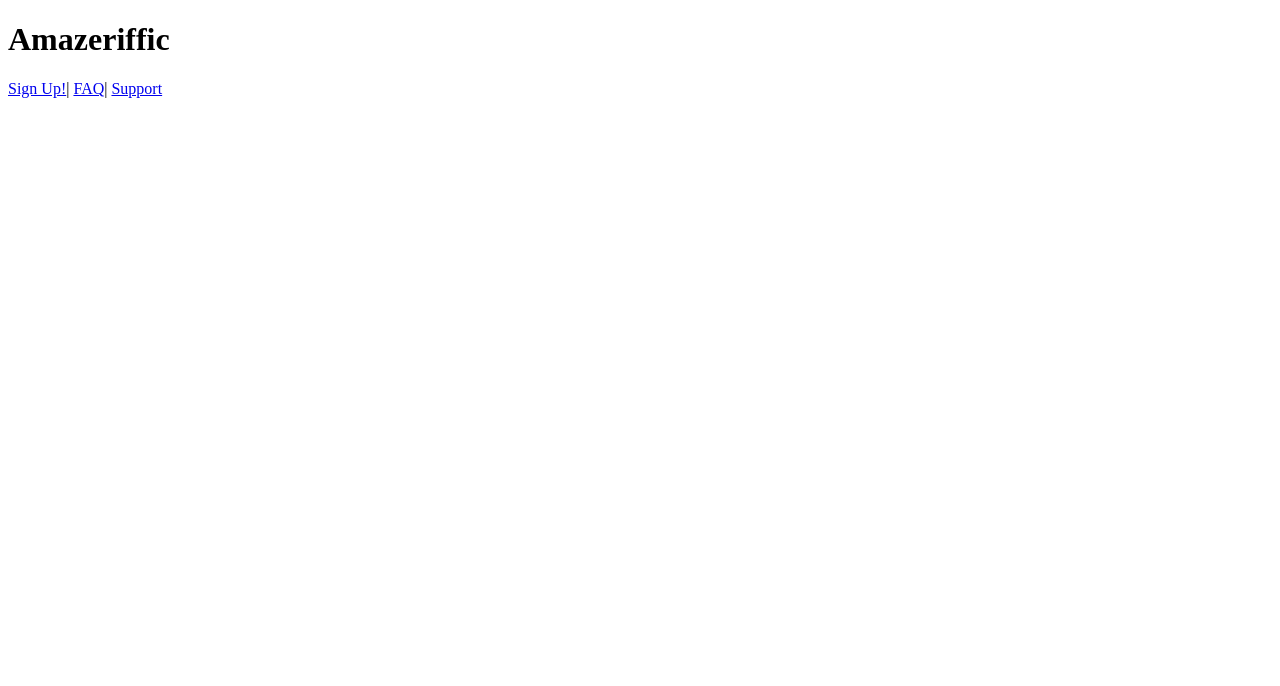
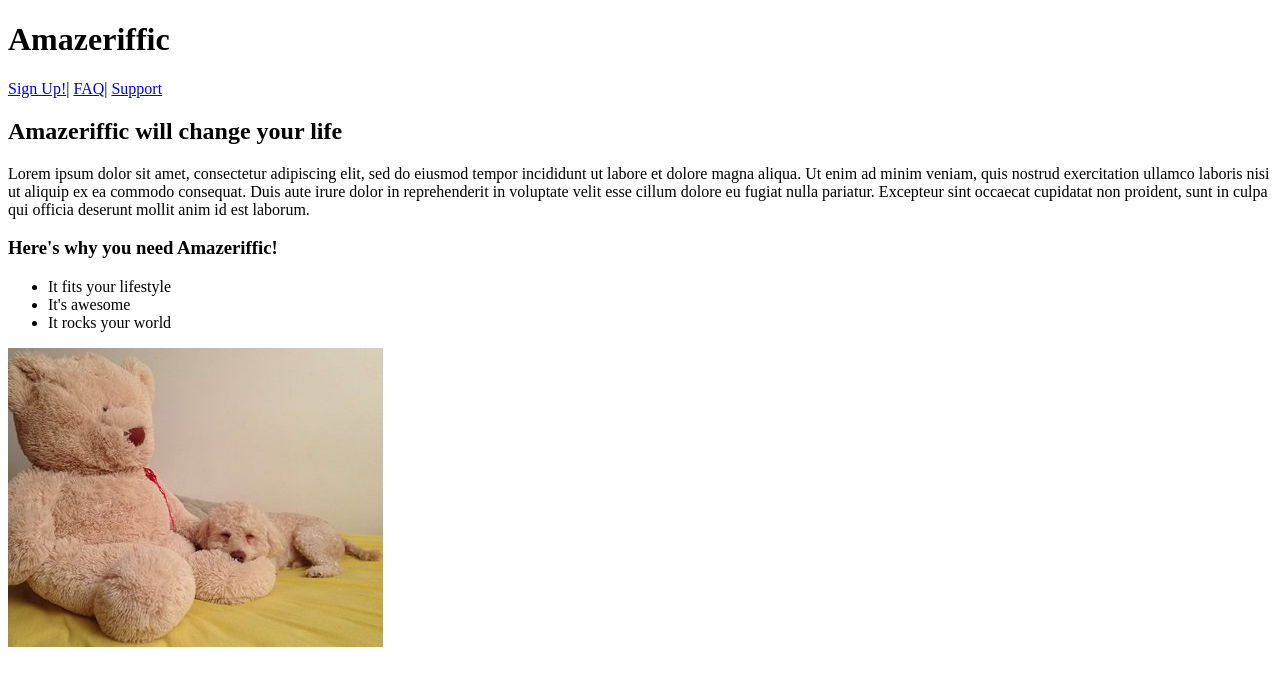
Before and after one commit to mengdage/Amazeriffic, a plain HTML site: page index.html in a window 1280 px wide. Drawn offline with Linux system fonts and the light colour scheme.

Commit message:
add main content

```diff
--- a/index.html
+++ b/index.html
@@ -15,7 +15,22 @@
     </header>
 
     <main>
+      <div class="">
+        <h2>Amazeriffic will change your life</h2>
+        <p>Lorem ipsum dolor sit amet, consectetur adipiscing elit, sed do eiusmod tempor incididunt ut labore et dolore magna aliqua. Ut enim ad minim veniam, quis nostrud exercitation ullamco laboris nisi ut aliquip ex ea commodo consequat. Duis aute irure dolor in reprehenderit in voluptate velit esse cillum dolore eu fugiat nulla pariatur. Excepteur sint occaecat cupidatat non proident, sunt in culpa qui officia deserunt mollit anim id est laborum.</p>
 
+        <h3>Here's why you need Amazeriffic!</h3>
+        <ul>
+          <li>It fits your lifestyle</li>
+          <li>It's awesome</li>
+          <li>It rocks your world</li>
+        </ul>
+
+      </div>
+      <div class="">
+        <img src="toy.jpg" alt="an image of a bear toy">
+
+      </div>
     </main>
 
     <footer>
```
Also changed, not shown: dota.jpg (added), toy.jpg (added).
